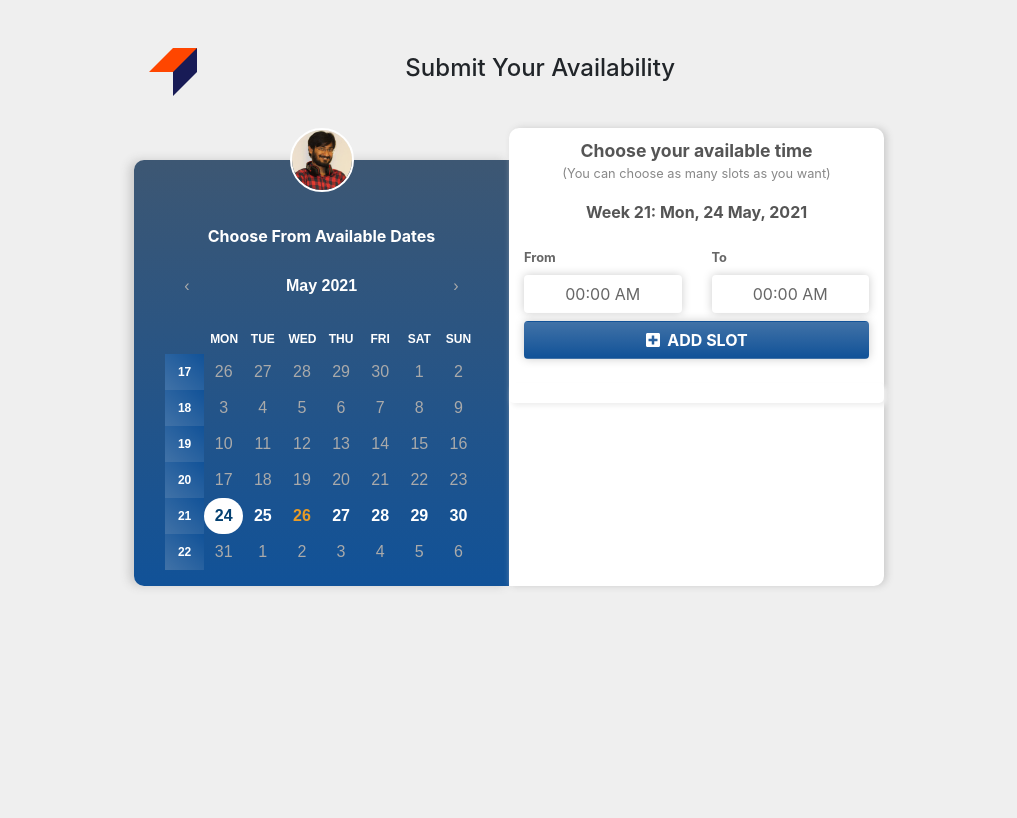
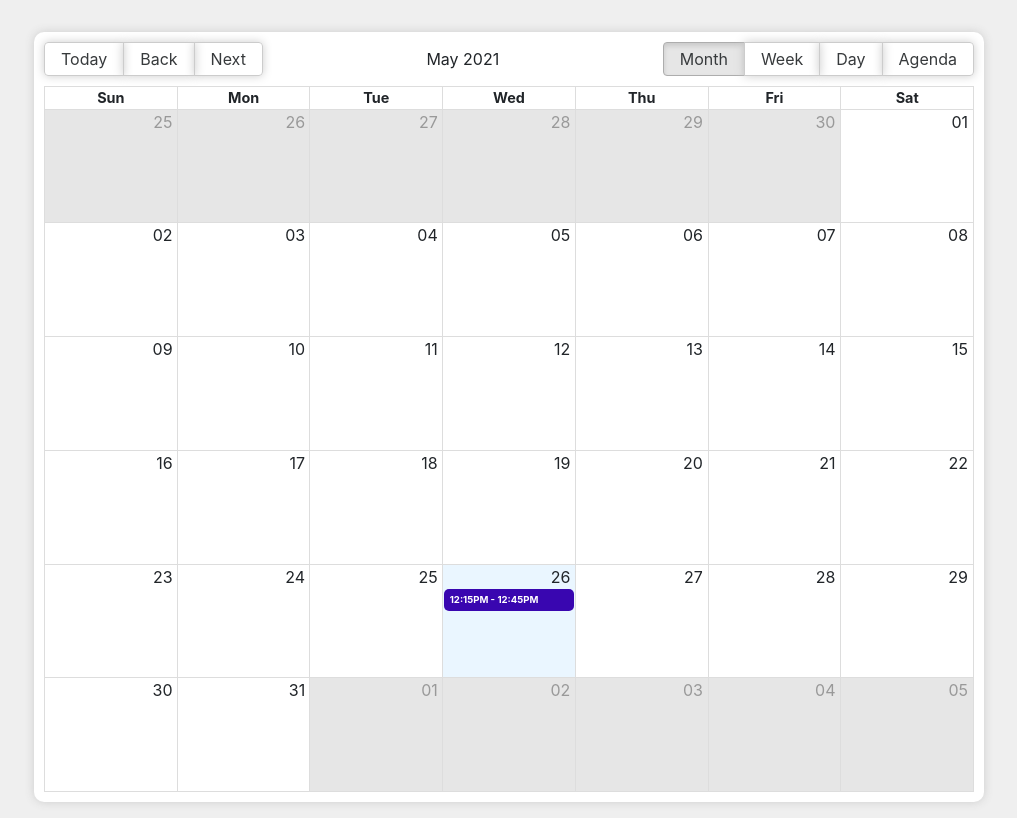
Before and after one commit to sharma00praful/getsetupassignment, a React (Create React App) app: page /view-availability in a window 1280 px wide. Shown: the whole page, without its empty margins (131-1148 px from the left). Built offline with nearby package versions, Linux system fonts and the light colour scheme; no server answers.

Commit message:
add second screen UI

```diff
--- a/package.json
+++ b/package.json
@@ -7,7 +7,10 @@
     "@testing-library/react": "^11.2.7",
     "@testing-library/user-event": "^12.8.3",
     "bootstrap": "^4.6.0",
+    "moment": "^2.29.1",
+    "node-sass": "^6.0.0",
     "react": "^17.0.2",
+    "react-big-calendar": "^0.33.4",
     "react-bootstrap": "^1.6.0",
     "react-calendar": "^3.4.0",
     "react-dom": "^17.0.2",
--- a/src/App.css
+++ b/src/App.css
@@ -234,3 +234,22 @@
 
   border-radius: 0px;
 }
+.view-calander-container {
+  max-width: 950px;
+  background-color: #fff;
+  padding: 10px;
+  margin-top: 2rem;
+  margin-bottom: 1rem;
+  border-radius: 10px;
+  box-shadow: 0px 0px 10px #ccc;
+}
+.view-availability-container {
+  text-align: -webkit-center;
+}
+.rbc-event-content {
+  font-size: 0.6rem;
+  font-weight: bold;
+}
+.rbc-toolbar button {
+  box-shadow: 0px 0px 10px #ccc;
+}
--- a/src/App.js
+++ b/src/App.js
@@ -1,12 +1,22 @@
 import React from "react";
 import "./App.css";
-import { Route, BrowserRouter as Router } from "react-router-dom";
+import {
+  Route,
+  BrowserRouter as Router,
+  Redirect,
+  Switch,
+} from "react-router-dom";
 import SubmitAvailability from "./screens/SubmitAvailability";
+import ViewAvailability from "./screens/ViewAvailability";
 
 const App = () => {
   return (
     <Router>
-      <Route path="/" component={SubmitAvailability} />
+      <Switch>
+        <Route path="/submit-availability" component={SubmitAvailability} />
+        <Route path="/view-availability" component={ViewAvailability} />
+        <Redirect exact from="/" to="/submit-availability" />
+      </Switch>
     </Router>
   );
 };
--- /dev/null
+++ b/src/App.scss
@@ -0,0 +1,5 @@
+$event-bg: rgb(57, 6, 176);
+$event-outline: #3b21e3;
+$event-padding: 4px 6px;
+
+@import "react-big-calendar/lib/sass/styles";
--- a/src/helper/helperFunctions.js
+++ b/src/helper/helperFunctions.js
@@ -62,3 +62,37 @@ export const haveSlots = (availability) => {
   }
   return isSlotAvailable;
 };
+export const handleSubmitAvailability = (
+  availability,
+  week,
+  userId,
+  handleAPISuccess
+) => {
+  console.log(
+    JSON.stringify({
+      userId: userId,
+      weekNumber: week,
+      availability: availability,
+    })
+  );
+
+  fetch("http://localhost/availability", {
+    method: "post",
+    headers: { "Content-Type": "application/json" },
+    body: JSON.stringify({
+      userId: userId,
+      weekNumber: week,
+      availability: availability,
+    }),
+  })
+    .then((response) => {
+      if (response.status === 200) {
+        handleAPISuccess();
+      }
+    })
+    .catch((error) => {
+      console.log(error);
+    });
+
+  return null;
+};
--- a/src/screens/SubmitAvailability.jsx
+++ b/src/screens/SubmitAvailability.jsx
@@ -13,6 +13,7 @@ import ErrorModal from "../components/ErrorModal";
 import WarningModal from "../components/WarningModal";
 import { FaCheck, FaPlusSquare } from "react-icons/fa";
 import SlotList from "../components/SlotList";
+import { useHistory } from "react-router-dom";
 import {
   calculateWeekStartDate,
   calculateWeekEndDate,
@@ -21,6 +22,7 @@ import {
   parseDate,
   removeByAttr,
   haveSlots,
+  handleSubmitAvailability,
 } from "../helper/helperFunctions";
 
 const SubmitAvailability = () => {
@@ -52,6 +54,7 @@ const SubmitAvailability = () => {
   const [clockInputType, setClockInputType] = useState("");
   const [clockInputShow, setClockInputShow] = useState(false);
   const dateStringArray = selectedDate.toString().split(" "); //to store timestamp in string array for showing date
+  const history = useHistory();
 
   const errorModalHandleClose = () => {
     setIsError({ status: false, message: "No Error" });
@@ -180,8 +183,10 @@ const SubmitAvailability = () => {
                 "You Already Have a slot in these times, Please Re-Enter.",
             });
           }
+          return null;
         });
       }
+      return null;
     });
 
     if (noError && checkLongPeriod()) {
@@ -209,6 +214,13 @@ const SubmitAvailability = () => {
     setSelectedDate(new Date(date));
     handleClockInputShow();
   };
+  const HandlePush = (url) => {
+    history.push({ pathname: url });
+  };
+  const handleAPISuccess = () => {
+    HandlePush("/view-availability");
+  };
+
   return (
     <Container className="mt-5 main-container">
       <Row>
@@ -325,7 +337,14 @@ const SubmitAvailability = () => {
               <Col xs="12" md="12">
                 <Button
                   variant="default"
-                  onClick={handleClockInputShow}
+                  onClick={() => {
+                    handleSubmitAvailability(
+                      availability,
+                      week,
+                      12345,
+                      handleAPISuccess
+                    );
+                  }}
                   className="submit-availability-button"
                 >
                   <FaCheck className="button-icon" />
--- /dev/null
+++ b/src/screens/ViewAvailability.jsx
@@ -0,0 +1,62 @@
+import React, { useState, useEffect } from "react";
+import Container from "react-bootstrap/Container";
+import Row from "react-bootstrap/Row";
+import Col from "react-bootstrap/Col";
+import { Calendar, momentLocalizer } from "react-big-calendar";
+import "react-big-calendar/lib/css/react-big-calendar.css";
+import moment from "moment";
+import "../App.scss";
+const localizer = momentLocalizer(moment);
+
+const ViewAvailability = () => {
+  const [events, setEvents] = useState([
+    {
+      start: moment().toDate(),
+      end: moment().toDate(),
+      title: "12:15PM - 12:45PM",
+    },
+  ]);
+  const handleAPISuccess = (availability) => {
+    console.log(availability);
+    const helperAvailability = {};
+
+    const helperSlot = {};
+  };
+
+  useEffect(() => {
+    fetch("http://localhost/getavailability", {
+      method: "post",
+      headers: { "Content-Type": "application/json" },
+      body: JSON.stringify({
+        userId: 12345,
+      }),
+    })
+      .then((response) => {
+        if (response.status === 200) {
+          handleAPISuccess(response.body);
+        }
+      })
+      .catch((error) => {
+        console.log(error);
+      });
+  });
+  return (
+    <Container>
+      <Row>
+        <Col className="view-availability-container">
+          <div className="view-calander-container">
+            <Calendar
+              localizer={localizer}
+              events={events}
+              startAccessor="start"
+              endAccessor="end"
+              style={{ height: 750 }}
+            />
+          </div>
+        </Col>
+      </Row>
+    </Container>
+  );
+};
+
+export default ViewAvailability;
```
Also changed, not shown: 1 other file (tests, documents, lock files or other folders).
